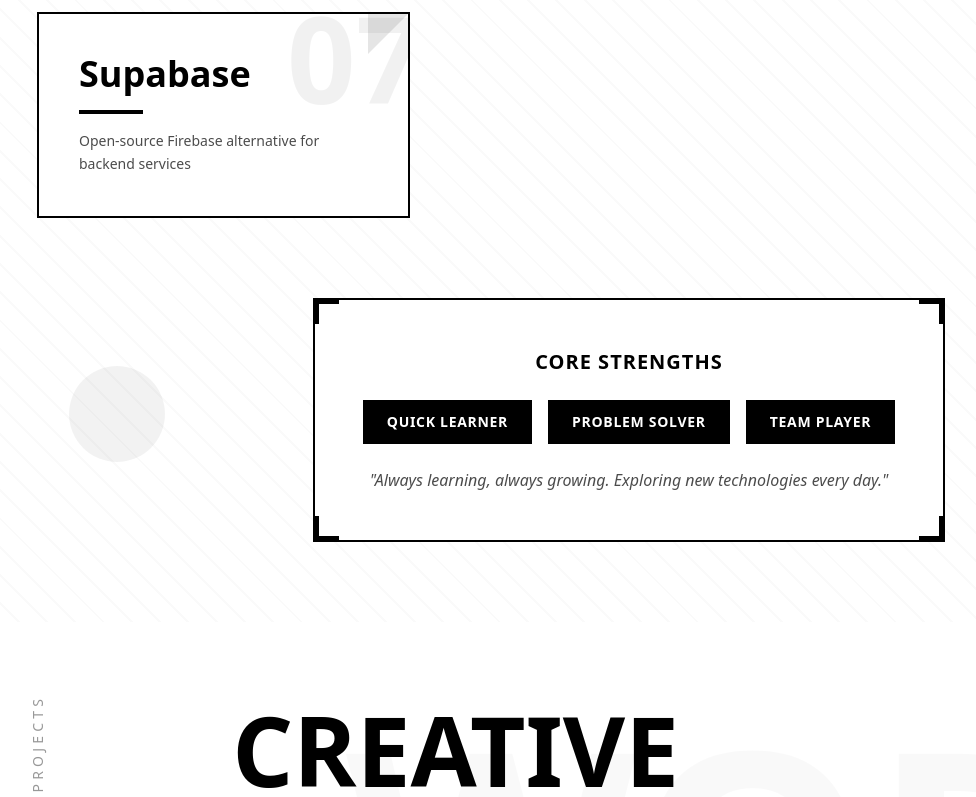
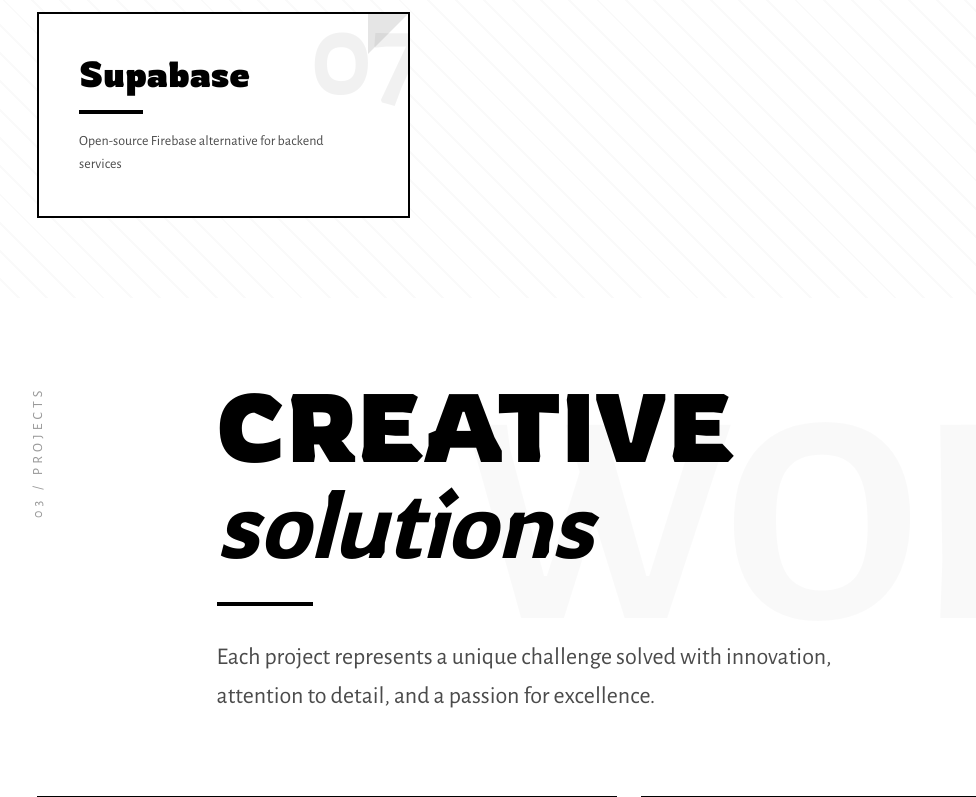
Before and after one commit to Dev-5804/devendra-mali, a React (Vite) app: page / in a window 1280 px wide. Shown: the part 2679-3476 px from the top of the page, without its empty margins (11-987 px from the left). Built offline with nearby package versions, Linux system fonts and the light colour scheme; no server answers.

Commit message:
feat: Update font styles in index.css for improved typography

```diff
--- a/src/components/About.jsx
+++ b/src/components/About.jsx
@@ -69,8 +69,7 @@
         <div className="max-w-7xl mx-auto w-full">
           <div className="grid lg:grid-cols-2 gap-16 lg:gap-24 items-center">
             {/* Left Column - Main Content */}
-          <div className={`transition-all duration-1000 ${
-            isVisible ? 'opacity-100 translate-y-0' : 'opacity-0 translate-y-10'
+            <div className={`transition-all duration-1000 ${isVisible ? 'opacity-100 translate-y-0' : 'opacity-0 translate-y-10'
               }`}>
               <p className="text-xs md:text-sm tracking-[0.3em] uppercase opacity-60 mb-8">
                 Who I Am
@@ -102,8 +101,7 @@
             </div>
 
             {/* Right Column - Stats */}
-          <div className={`space-y-12 transition-all duration-1000 delay-300 ${
-            isVisible ? 'opacity-100 translate-y-0' : 'opacity-0 translate-y-10'
+            <div className={`space-y-12 transition-all duration-1000 delay-300 ${isVisible ? 'opacity-100 translate-y-0' : 'opacity-0 translate-y-10'
               }`}>
               {stats.map((stat, index) => (
                 <div key={index} className="group">
@@ -222,36 +220,6 @@
               </div>
             ))}
           </div>
-
-        {/* Bottom Section with Tags */}
-        <div className="mt-20 text-center">
-          <div className="inline-block border-2 border-black p-8 md:p-12 bg-white relative">
-            {/* Corner Decorations */}
-            <div className="absolute top-0 left-0 w-6 h-6 border-t-4 border-l-4 border-black"></div>
-            <div className="absolute top-0 right-0 w-6 h-6 border-t-4 border-r-4 border-black"></div>
-            <div className="absolute bottom-0 left-0 w-6 h-6 border-b-4 border-l-4 border-black"></div>
-            <div className="absolute bottom-0 right-0 w-6 h-6 border-b-4 border-r-4 border-black"></div>
-
-            <p className="text-lg md:text-xl font-bold mb-6 uppercase tracking-wider">
-              Core Strengths
-            </p>
-            <div className="flex flex-wrap justify-center gap-4">
-              <div className="px-6 py-3 bg-black text-white text-sm uppercase tracking-wider font-bold hover:scale-105 transition-transform duration-300">
-                Quick Learner
-              </div>
-              <div className="px-6 py-3 bg-black text-white text-sm uppercase tracking-wider font-bold hover:scale-105 transition-transform duration-300">
-                Problem Solver
-              </div>
-              <div className="px-6 py-3 bg-black text-white text-sm uppercase tracking-wider font-bold hover:scale-105 transition-transform duration-300">
-                Team Player
-              </div>
-            </div>
-
-            <p className="text-base opacity-70 mt-6 italic">
-              "Always learning, always growing. Exploring new technologies every day."
-            </p>
-          </div>
-        </div>
         </div>
       </section>
     </>
--- a/src/index.css
+++ b/src/index.css
@@ -1,4 +1,15 @@
+@import url('https://fonts.googleapis.com/css2?family=Alegreya+Sans:ital,wght@0,100;0,300;0,400;0,500;0,700;0,800;0,900;1,100;1,300;1,400;1,500;1,700;1,800;1,900&family=Rowdies:wght@300;400;700&display=swap');
+
 @import 'tailwindcss';
+
+h1, h2, h3, h4, h5, h6 {
+  font-family: "Rowdies" !important;
+  font-weight: 700;
+}
+
+body{
+  font-family: "Alegreya Sans";
+}
 
 /* Custom Scrollbar */
 ::-webkit-scrollbar {
```
Lines whose indentation alone changed are shown as unchanged.
